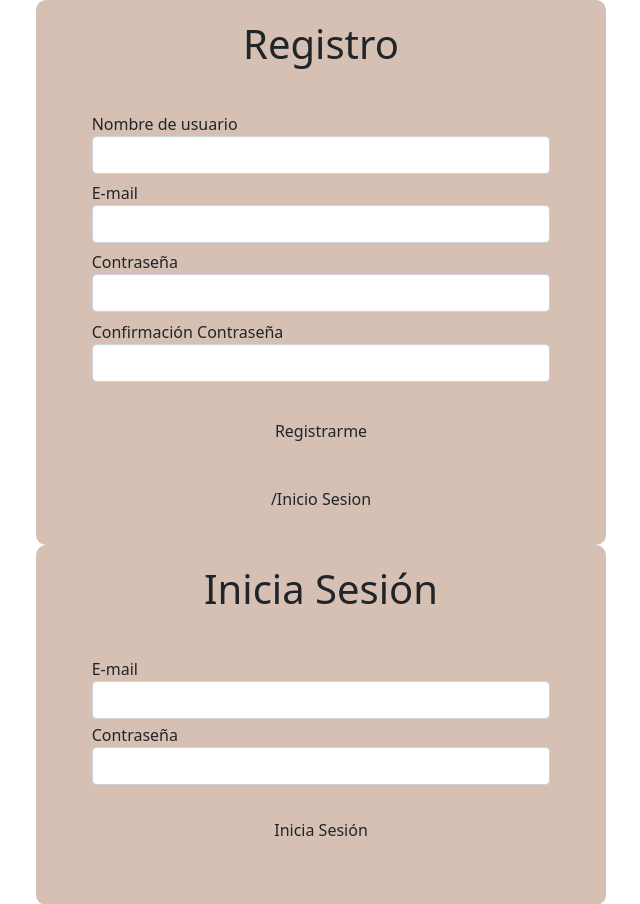
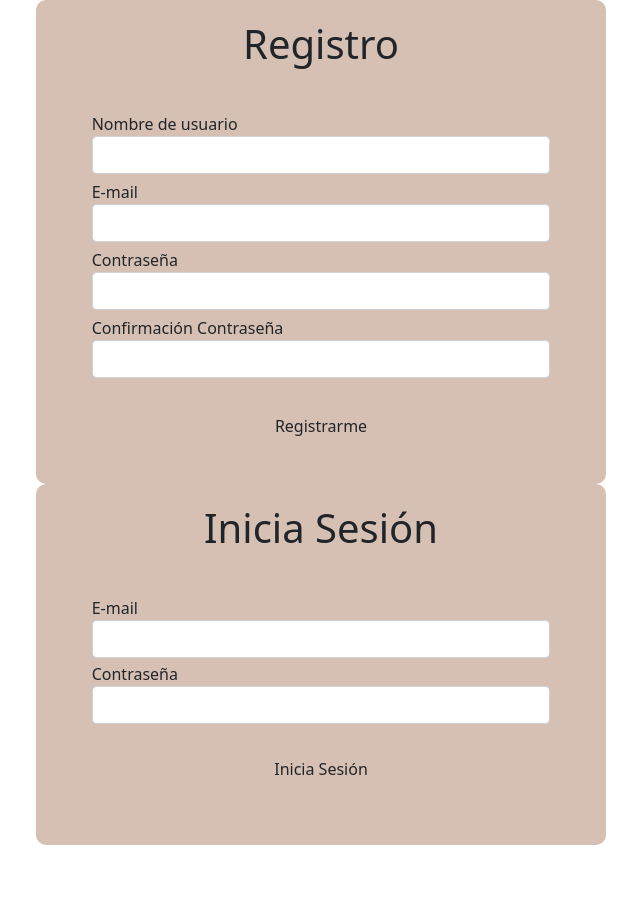
Before and after one commit to LemonHum4n/proyectoMaker, a Flask app: page / in a window 1280 px wide. Shown: the top 904 px of the page, without its empty margins (334-974 px from the left). After the commit the page ends 845 px from the top, so only its background shows below. Run offline with Flask 3, Linux system fonts and the light colour scheme.

Commit message:
eliminacion de boton  de inicio sesion

```diff
--- a/markerSpace/flask_app/templates/registro.html
+++ b/markerSpace/flask_app/templates/registro.html
@@ -49,7 +49,6 @@
                         <input type="password" id="confirm_password" name="confirm_password" class="form-control">
                     </div>
                     <input type="submit" value="Registrarme" class="btn">
-                    <input type="submit" value="/Inicio Sesion" class="btn ">
                 </form>
             </div>
 
```
Also changed, not shown: markerSpace/flask_app/models/horario.py (added).
